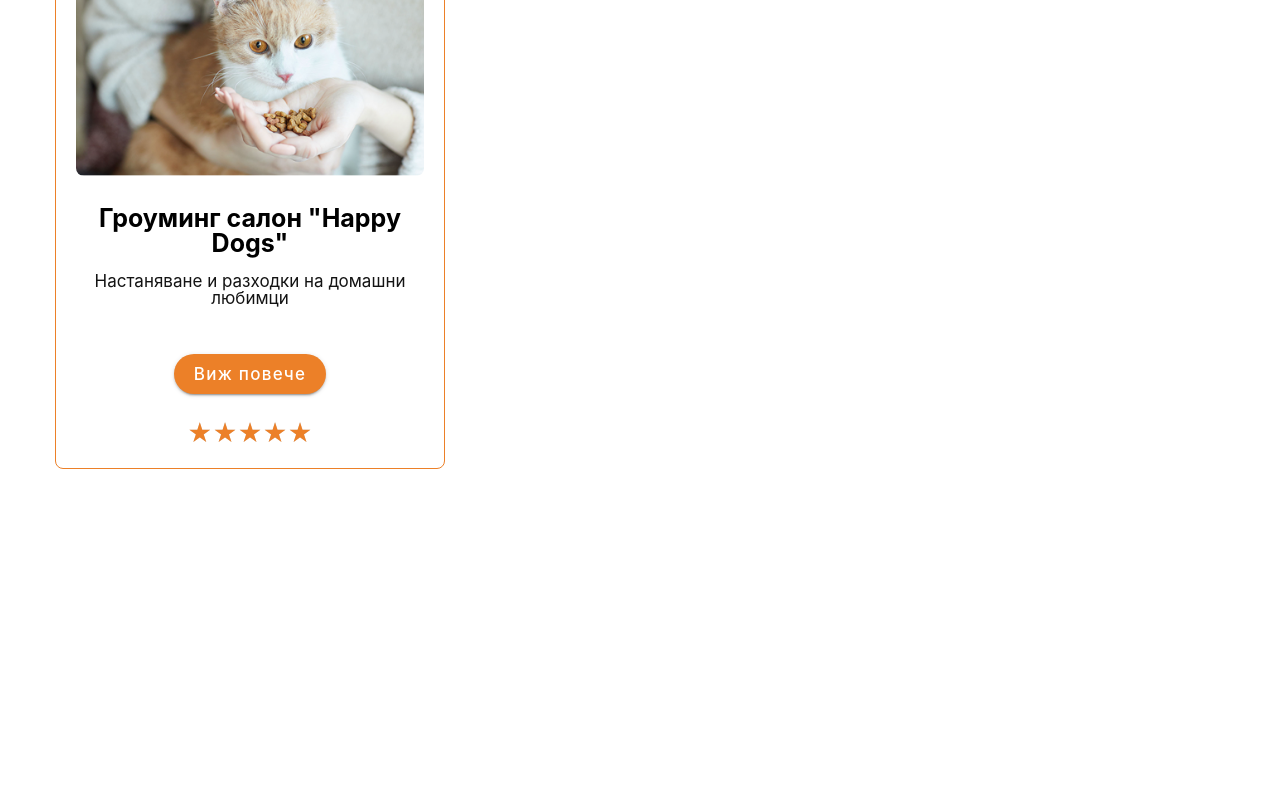
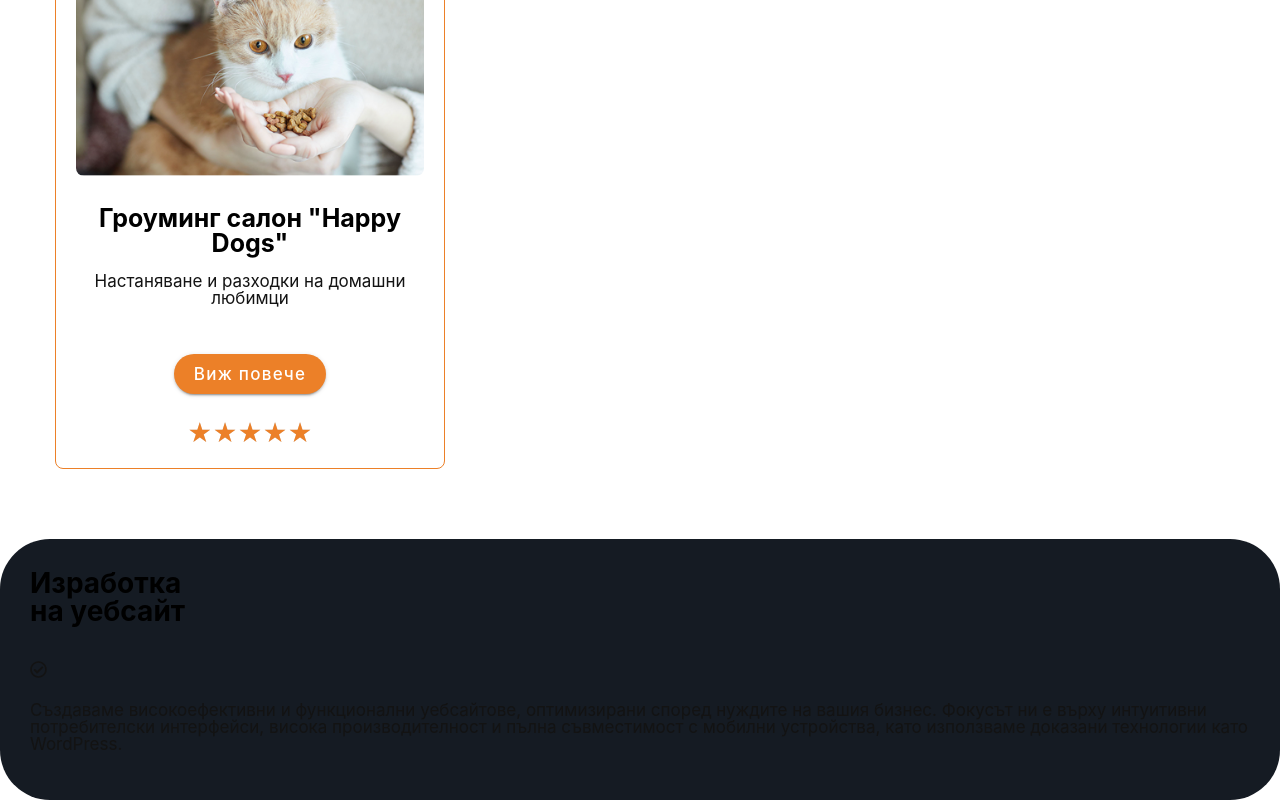
Before and after one commit to antoni-nikolov/r1zn-material, an Angular app: page /cards in a window 1280 px wide. Shown: the part 1249-2049 px from the top of the page. Before the commit the page ends 1788 px from the top, so only its background shows below. Built offline with nearby package versions, Linux system fonts and the light colour scheme.

Commit message:
added card-4

```diff
--- a/src/app/cards/+cards/cards.html
+++ b/src/app/cards/+cards/cards.html
@@ -1,3 +1,4 @@
 <app-card-1></app-card-1>
 <app-card-2></app-card-2>
 <app-card-3></app-card-3>
+<app-card-4></app-card-4>
--- a/src/app/cards/+cards/cards.ts
+++ b/src/app/cards/+cards/cards.ts
@@ -2,14 +2,16 @@ import { Component } from '@angular/core';
 import { Card1 } from '../card-1/card-1';
 import { Card2 } from '../card-2/card-2';
 import { Card3 } from '../card-3/card-3';
+import { Card4 } from "../card-4/card-4";
 
 @Component({
   selector: 'app-cards',
   imports: [
     Card1,
     Card2,
-    Card3
-  ],
+    Card3,
+    Card4
+],
   templateUrl: './cards.html',
   styleUrl: './cards.scss'
 })
--- /dev/null
+++ b/src/app/cards/card-4/card-4.html
@@ -0,0 +1,30 @@
+<div class="services-main">
+  <div class="titles-services-wrapp">
+    <h2 class="titles-services">
+      <a href="https://r1zn.com/website-development/">Изработка<br />на уебсайт</a>
+    </h2>
+    <h2 class="title-services-icon">
+      <span class="gb-icon"
+        ><svg
+          aria-hidden="true"
+          role="img"
+          height="1em"
+          width="1em"
+          viewBox="0 0 512 512"
+          xmlns="http://www.w3.org/2000/svg"
+        >
+          <path
+            fill="currentColor"
+            d="M256 8C119.033 8 8 119.033 8 256s111.033 248 248 248 248-111.033 248-248S392.967 8 256 8zm0 48c110.532 0 200 89.451 200 200 0 110.532-89.451 200-200 200-110.532 0-200-89.451-200-200 0-110.532 89.451-200 200-200m140.204 130.267l-22.536-22.718c-4.667-4.705-12.265-4.736-16.97-.068L215.346 303.697l-59.792-60.277c-4.667-4.705-12.265-4.736-16.97-.069l-22.719 22.536c-4.705 4.667-4.736 12.265-.068 16.971l90.781 91.516c4.667 4.705 12.265 4.736 16.97.068l172.589-171.204c4.704-4.668 4.734-12.266.067-16.971z"
+          ></path></svg>
+        </span>
+    </h2>
+  </div>
+  <div>
+    <p>
+      Създаваме високоефективни и функционални уебсайтове, оптимизирани според нуждите на вашия
+      бизнес. Фокусът ни е върху интуитивни потребителски интерфейси, висока производителност и
+      пълна съвместимост с мобилни устройства, като използваме доказани технологии като WordPress.
+    </p>
+  </div>
+</div>
--- /dev/null
+++ b/src/app/cards/card-4/card-4.scss
@@ -0,0 +1,11 @@
+.services-main {
+    border: var(--borderWidth-thin) solid #484f58;
+    border-radius: 50px;
+    padding: 30px;
+    background: #151b23;
+
+    .titles-services {
+        font-size: 28px;
+        color: white;
+    }
+}
```
Also changed, not shown: src/app/cards/card-4/card-4.ts (added, +11 -0 lines), 1 other file (tests, documents, lock files or other folders).
